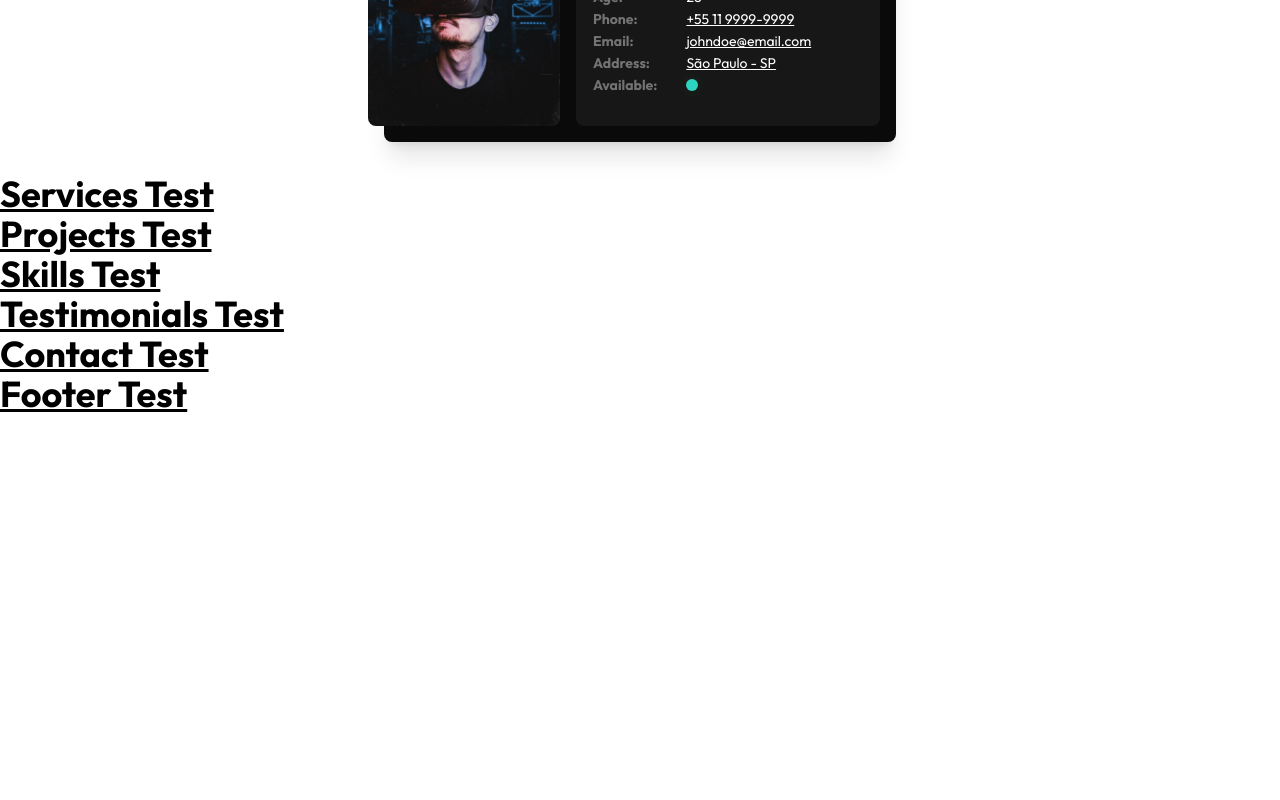
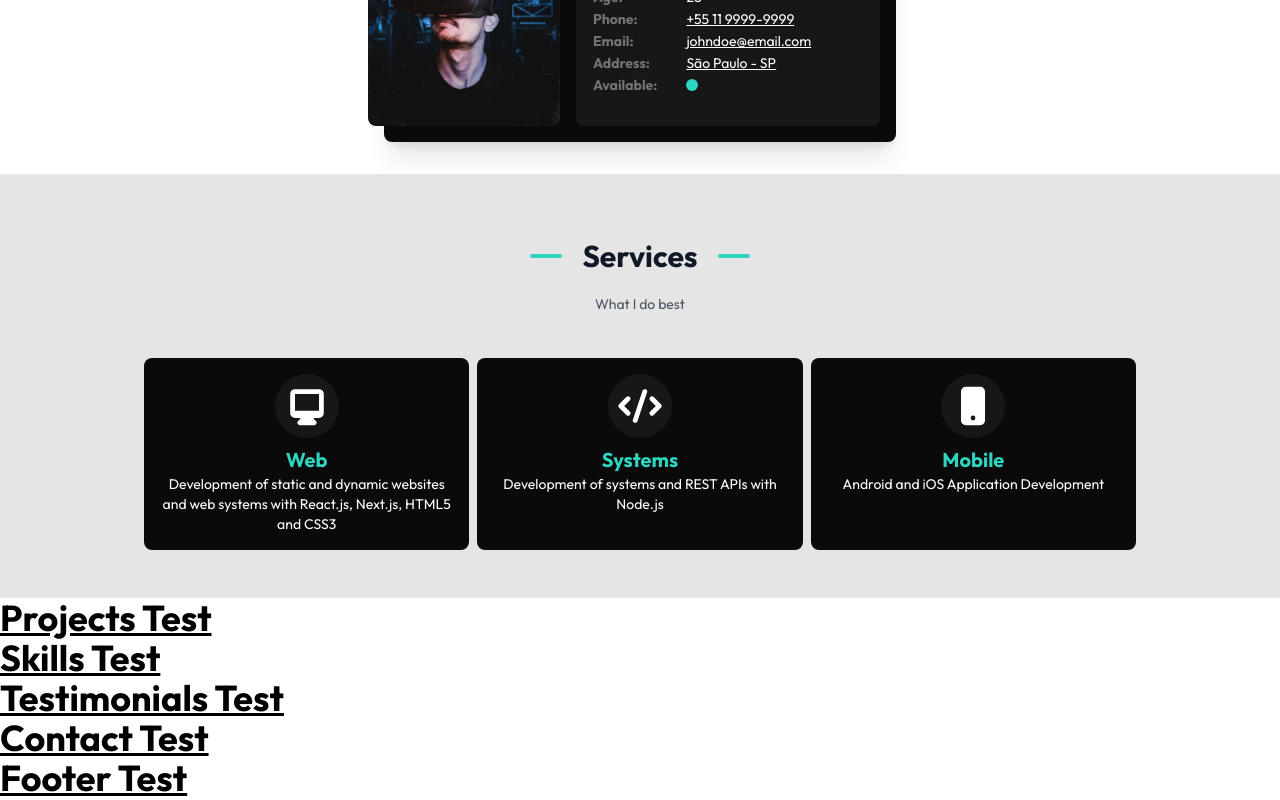
Before and after one commit to rpittezr/riviera-portfolio, a React (Vite) app in the folder app/: page / in a window 1280 px wide. Shown: the part 858-1658 px from the top of the page. Before the commit the page ends 1274 px from the top, so only its background shows below. Built offline with nearby package versions, Linux system fonts and the light colour scheme.

Commit message:
feat: Services section

```diff
--- a/app/src/components/Services.tsx
+++ b/app/src/components/Services.tsx
@@ -1,7 +1,54 @@
+import { HiDesktopComputer, HiCode, HiDeviceMobile } from "react-icons/hi";
+
 export function Services() {
+  const services = [
+    {
+      title: "Web",
+      description:
+        "Development of static and dynamic websites and web systems with React.js, Next.js, HTML5 and CSS3",
+      icon: <HiDesktopComputer className="h-12 w-12" />,
+    },
+    {
+      title: "Systems",
+      description: "Development of systems and REST APIs with Node.js",
+      icon: <HiCode className="h-12 w-12" />,
+    },
+    {
+      title: "Mobile",
+      description: "Android and iOS Application Development",
+      icon: <HiDeviceMobile className="h-12 w-12" />,
+    },
+  ];
   return (
     <>
-      <h2 className="underline font-bold text-4xl">Services Test</h2>
+      <section className="bg-neutral-200">
+        <div className="container mx-auto py-12 max-w-5xl p-4">
+          <div className="p-4 text-center">
+            <h2 className="flex items-center justify-center gap-x-5">
+              <div className="w-8 h-1 rounded-full bg-teal-400"></div>
+              <span className=" title">Services</span>
+              <div className="w-8 h-1 rounded-full bg-teal-400"></div>
+            </h2>
+            <p className="text-sm text-gray-600 my-5">What I do best</p>
+          </div>
+          <div className="mt-2 flex flex-col gap-2 md:flex-row">
+            {services.map((service, index) => (
+              <div
+                className="flex flex-col items-center text-center basis-1/3 rounded-lg bg-neutral-950 p-4 text-white"
+                key={`service-${index}`}
+              >
+                <div className="mb-2 bg-neutral-900 rounded-full w-16 p-2">
+                  {service.icon}
+                </div>
+                <h3 className="text-xl font-bold text-teal-400">
+                  {service.title}
+                </h3>
+                <p className="text-sm">{service.description}</p>
+              </div>
+            ))}
+          </div>
+        </div>
+      </section>
     </>
   );
 }
```
